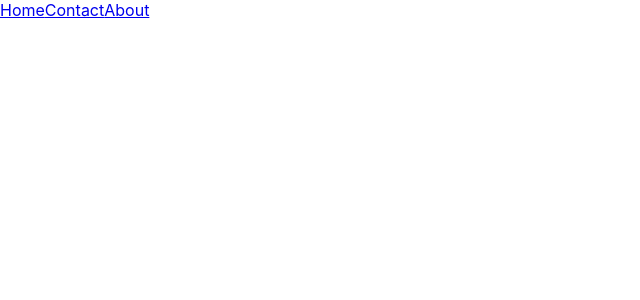
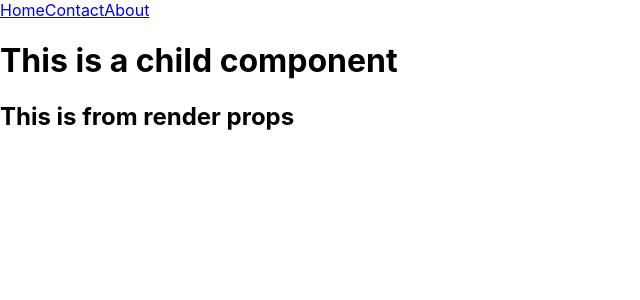
Before and after one commit to mohit847/week02, a React (Create React App) app in the folder newapp/: page /sample in a window 1280 px wide. Before the commit this address had no page. Shown: the top 300 px of the page, without its empty margins (0-640 px from the left). Built offline with nearby package versions, Linux system fonts and the light colour scheme.

Commit message:
hoc render props cookies video 18

```diff
--- a/newapp/src/App.js
+++ b/newapp/src/App.js
@@ -4,8 +4,13 @@ import Header from "./components/Header";
 import TaskScreen from "./components/TaskScreen";
 import CounterComponent from "./components/CounterComponent";
 import Photos from "./components/Photos";
+import higherOrderComponent from "./components/Hoc";
+import SampleRenderProps from "./components/SampleRenderProps";
 
 function App() {
+  const TestApp = higherOrderComponent(()=>{
+    return <div>Test App</div>
+  })
   return (
     <div>
       <BrowserRouter>
@@ -17,6 +22,8 @@ function App() {
           <Route path={"/tasks"} element={<TaskScreen />} />
           <Route path={"/counter"} element={<CounterComponent />} />
           <Route path={"/photos"} element={<Photos />} />
+          <Route path={"/test"} element={<TestApp />} />
+          <Route path={"/sample"} element={<SampleRenderProps />} />
         </Routes>
 
       </BrowserRouter>
--- /dev/null
+++ b/newapp/src/components/Hoc.js
@@ -0,0 +1,14 @@
+import React from "react";
+
+function higherOrderComponent(HocComponent) {
+  return class extends React.Component {
+    render() {
+      return (
+        <div>
+          <HocComponent />
+        </div>
+      );
+    }
+  };
+}
+export default higherOrderComponent;
--- /dev/null
+++ b/newapp/src/components/RederPropsComponent.js
@@ -0,0 +1,14 @@
+import React from "react";
+
+class RenderPropsComponent extends React.Component {
+    render() {
+        return(
+            <div>
+                <h1>This is a child component</h1>
+                {this.props.render()}
+            </div>
+        )
+    }
+}
+
+export default RenderPropsComponent
--- /dev/null
+++ b/newapp/src/components/SampleRenderProps.js
@@ -0,0 +1,20 @@
+import React from "react";
+import RenderPropsComponent from "./RederPropsComponent";
+
+class SampleRenderProps extends React.Component {
+  render() {
+    return (
+      <RenderPropsComponent
+        render={() => {
+          return (
+            <div>
+              <h2>This is from render props</h2>
+            </div>
+          );
+        }}
+      />
+    );
+  }
+}
+
+export default SampleRenderProps;
```
